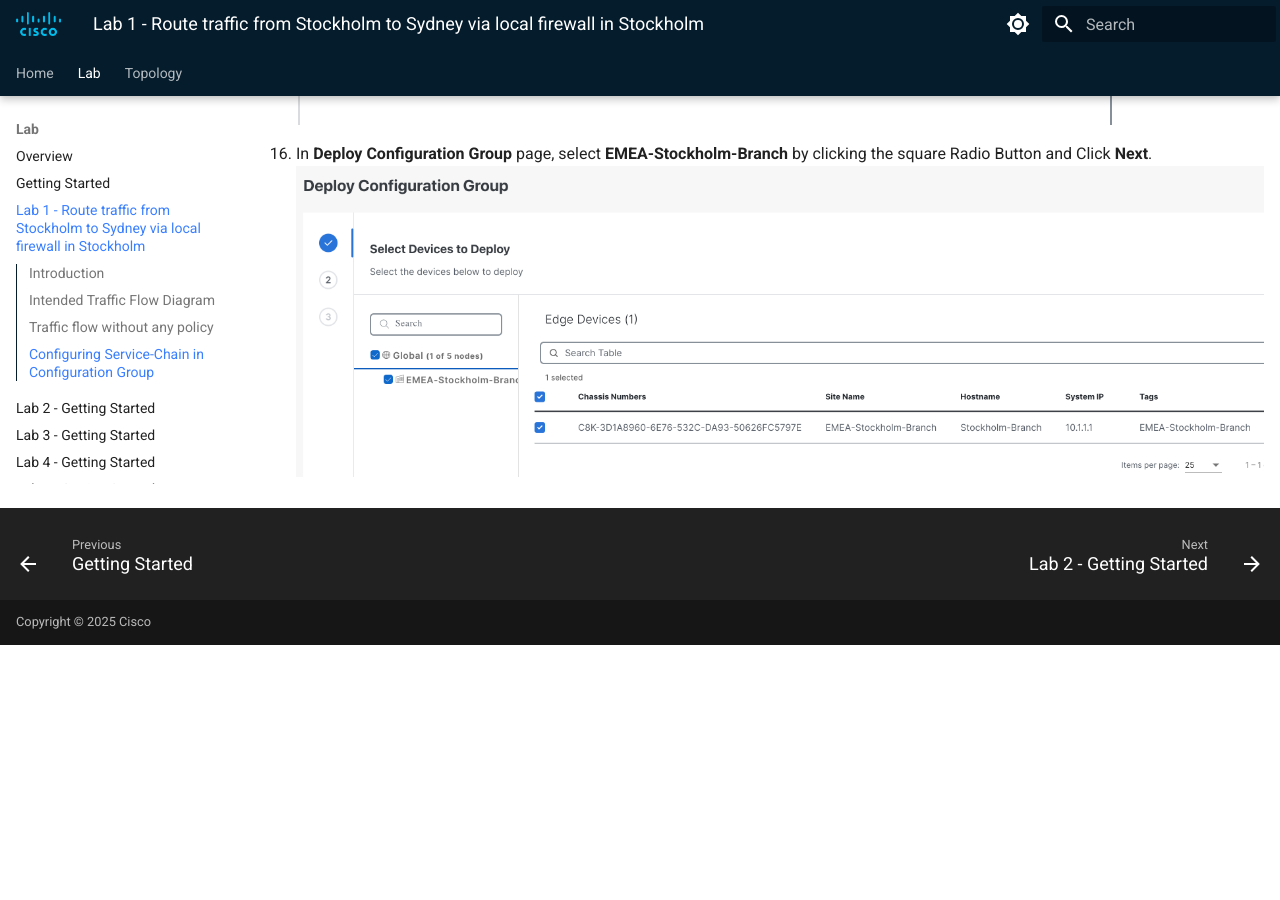
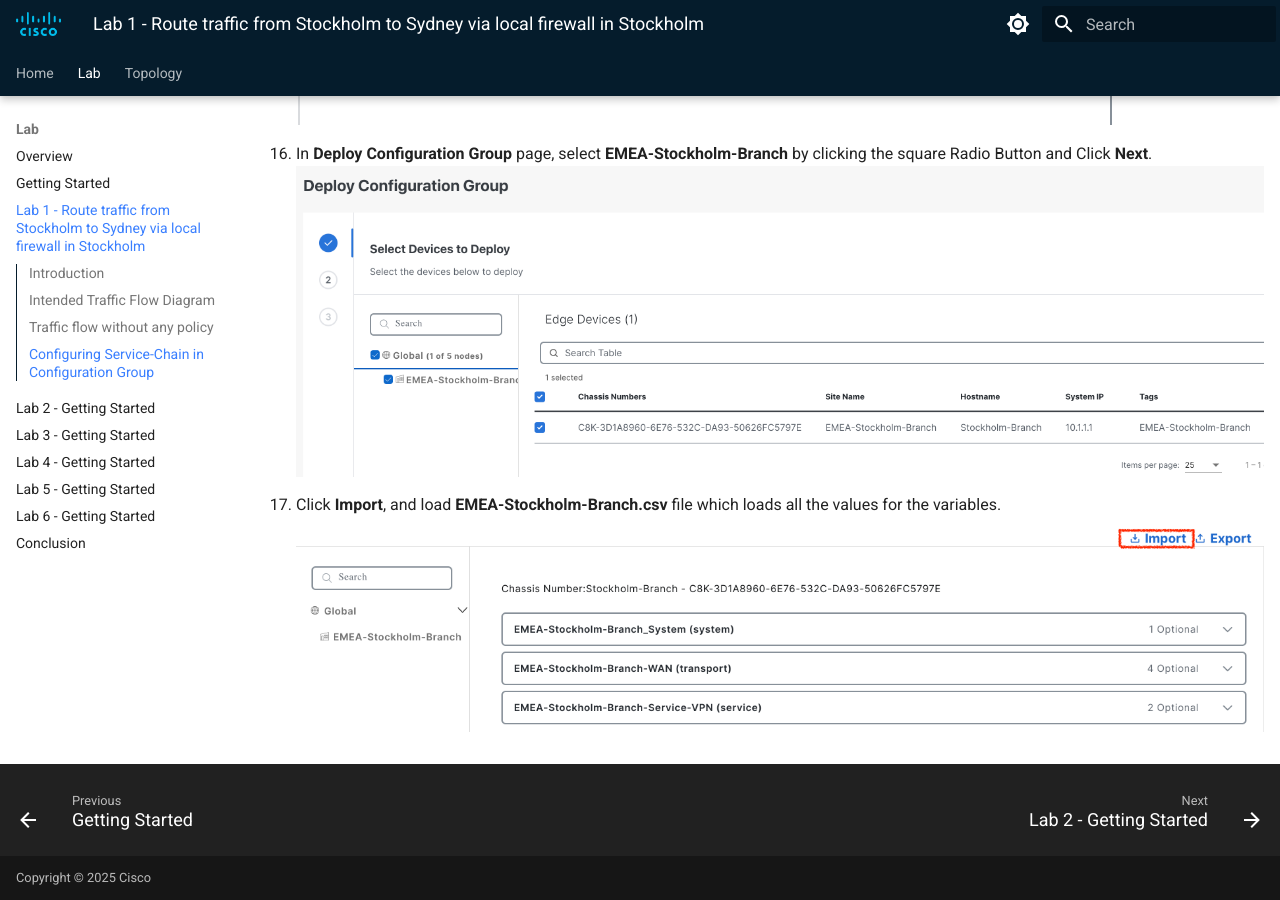
Before and after one commit to ciscodocs/ltrent-2008-clemea25, an MkDocs documentation site: the page built from docs/lab1_getting_started.md, in a window 1280 px wide and 900 px high, scrolled down 9929 px. Built offline with MkDocs 1.6.1 and Material for MkDocs 9.7.7, drawn with Linux system fonts in a browser that asks for light colours; before the commit the page ends 10574 px from its top, so only the background shows below that.

Commit message:
Scenario-1 guide

```diff
--- a/docs/lab1_getting_started.md
+++ b/docs/lab1_getting_started.md
@@ -127,3 +127,5 @@ Next, we will configure a service chain within the service-profile parcel in the
     ![Deoplying Configuration Group with Service Chain Definition](./assets/S-1-figure-16.png){ .off-glb }
 16. In **Deploy Configuration Group** page, select **EMEA-Stockholm-Branch** by clicking the square Radio Button and Click **Next**.
     ![Deoplying Configuration Group with Service Chain Definition](./assets/S-1-figure-17.png){ .off-glb }
+17. Click **Import**, and load **EMEA-Stockholm-Branch.csv** file which loads all the values for the variables.
+    ![Attaching CSV file](./assets/S-1-figure-18.png){ .off-glb }
```
Also changed, not shown: docs/assets/S-1-figure-18.png (added).
